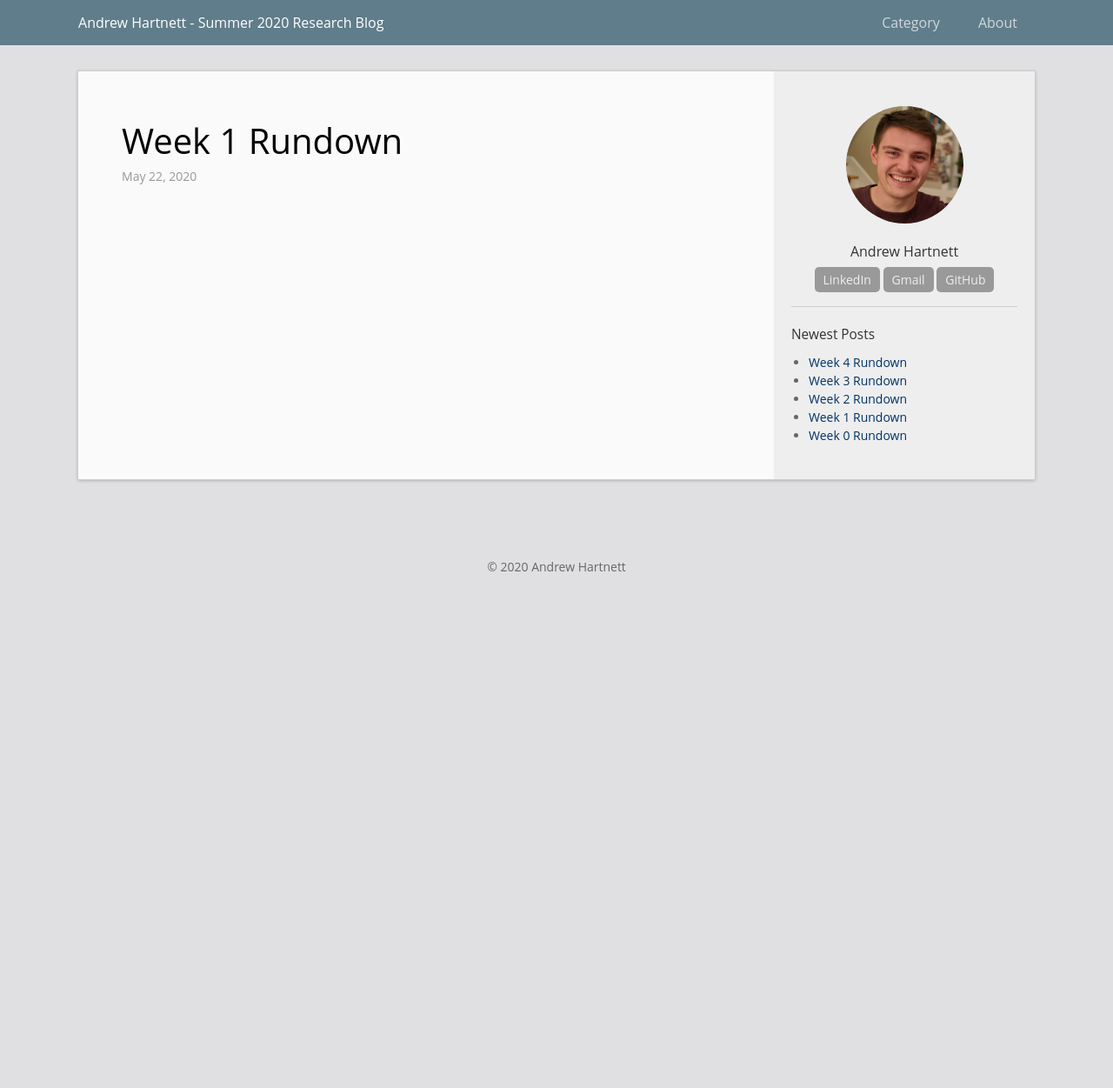
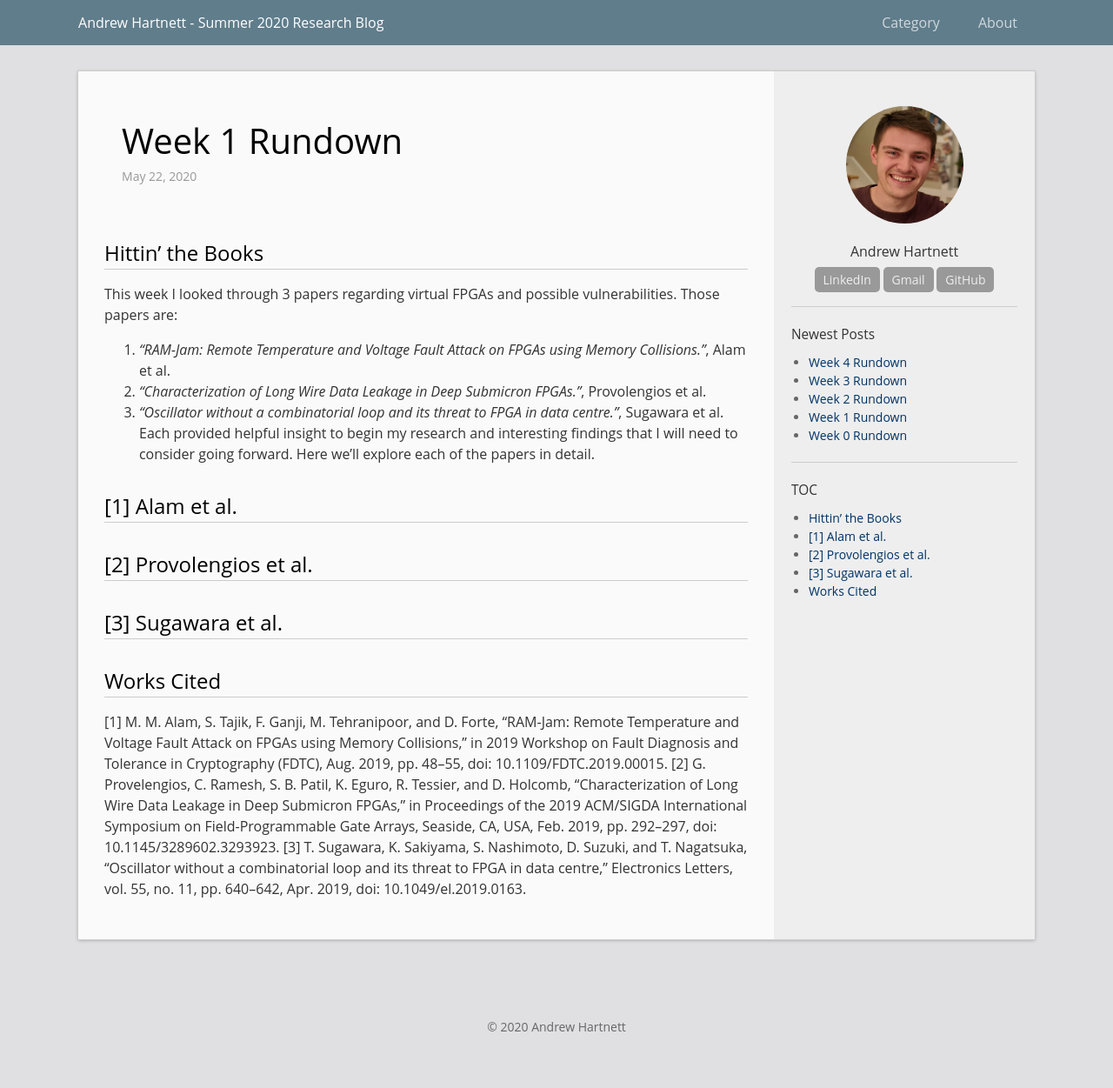
Before and after one commit to andrewH01/andrewH01.github.io, a Jekyll site: the page built from _posts/2020-05-22-week-1.markdown, in a window 1280 px wide. Shown: the whole page at 87% size. Built offline with Jekyll 4.4.1, drawn with Linux system fonts in a browser that asks for light colours; before the commit the page ends 900 px from its top, so only the background shows below that.

Commit message:
Start of Week 1

```diff
--- a/_posts/2020-05-15-week-0.markdown
+++ b/_posts/2020-05-15-week-0.markdown
@@ -25,6 +25,6 @@ Passwords, bank accounts numbers, and medical data are all examples of sensitive
 
 I will be researching the effect of laser charge injection on ring oscillators in hopes to detect and prevent TLS in secure systems. To unpack that statement a little: a ring oscillator is a circuit loop comprised of back-to-back inverters, creating an oscillating waveform. In ideal conditions, the amount of delay between each inverter would be equal and we could use the number of inverters and their delay to calculate its frequency. However, this is not the case. Many real factors can cause slight changes in delay and frequency. If someone were to attempt a laser charge injection attack into the system with a connected ring oscillator, we hope this would cause a strong enough frequency change to detect, allowing us to activate a countermeasure to prevent sensitive information from being read.
 
-*Next week,* I will be reading into papers involving side-channel analysis and laser stimulation. I'll be documenting relevant findings along the way.
+*Next week*, I will be reading into papers involving side-channel analysis and laser stimulation. I'll be documenting relevant findings along the way.
 
 [tls-wiki]: https://en.wikipedia.org/wiki/Thermal_laser_stimulation
--- a/_posts/2020-05-22-week-1.markdown
+++ b/_posts/2020-05-22-week-1.markdown
@@ -6,3 +6,22 @@ categories:
   - Research
   - All
 ---
+# Hittin' the Books
+
+This week I looked through 3 papers regarding virtual FPGAs and possible vulnerabilities. Those papers are:
+1. *“RAM-Jam: Remote Temperature and Voltage Fault Attack on FPGAs using Memory Collisions.”*, Alam et al.
+2. *“Characterization of Long Wire Data Leakage in Deep Submicron FPGAs.”*, Provolengios et al.
+3. *“Oscillator without a combinatorial loop and its threat to FPGA in data centre.”*, Sugawara et al.
+Each provided helpful insight to begin my research and interesting findings that I will need to consider going forward. Here we'll explore each of the papers in detail.
+
+# [1] Alam et al.
+
+# [2] Provolengios et al.
+
+# [3] Sugawara et al.
+
+# Works Cited
+
+[1] M. M. Alam, S. Tajik, F. Ganji, M. Tehranipoor, and D. Forte, “RAM-Jam: Remote Temperature and Voltage Fault Attack on FPGAs using Memory Collisions,” in 2019 Workshop on Fault Diagnosis and Tolerance in Cryptography (FDTC), Aug. 2019, pp. 48–55, doi: 10.1109/FDTC.2019.00015.
+[2] G. Provelengios, C. Ramesh, S. B. Patil, K. Eguro, R. Tessier, and D. Holcomb, “Characterization of Long Wire Data Leakage in Deep Submicron FPGAs,” in Proceedings of the 2019 ACM/SIGDA International Symposium on Field-Programmable Gate Arrays, Seaside, CA, USA, Feb. 2019, pp. 292–297, doi: 10.1145/3289602.3293923.
+[3] T. Sugawara, K. Sakiyama, S. Nashimoto, D. Suzuki, and T. Nagatsuka, “Oscillator without a combinatorial loop and its threat to FPGA in data centre,” Electronics Letters, vol. 55, no. 11, pp. 640–642, Apr. 2019, doi: 10.1049/el.2019.0163.
--- a/_posts/2020-05-29-week-2.markdown
+++ b/_posts/2020-05-29-week-2.markdown
@@ -6,3 +6,4 @@ categories:
   - Research
   - All
 ---
+Work in progress!
--- a/_posts/2020-06-05-week-3.markdown
+++ b/_posts/2020-06-05-week-3.markdown
@@ -6,3 +6,4 @@ categories:
   - Research
   - All
 ---
+Work in progress!
--- a/_posts/2020-06-12-week-4.markdown
+++ b/_posts/2020-06-12-week-4.markdown
@@ -6,3 +6,4 @@ categories:
   - Research
   - All
 ---
+Work in progress!
```
